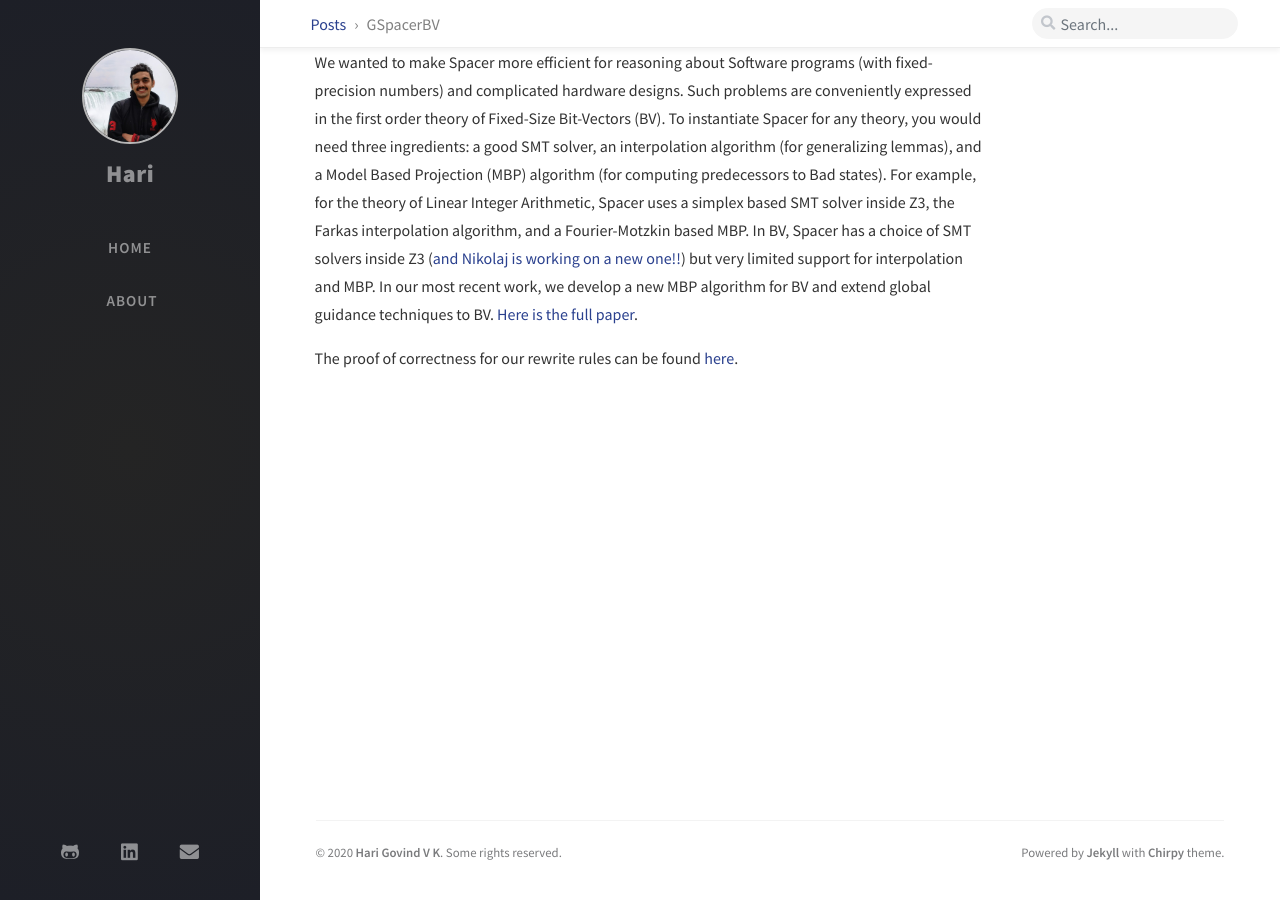
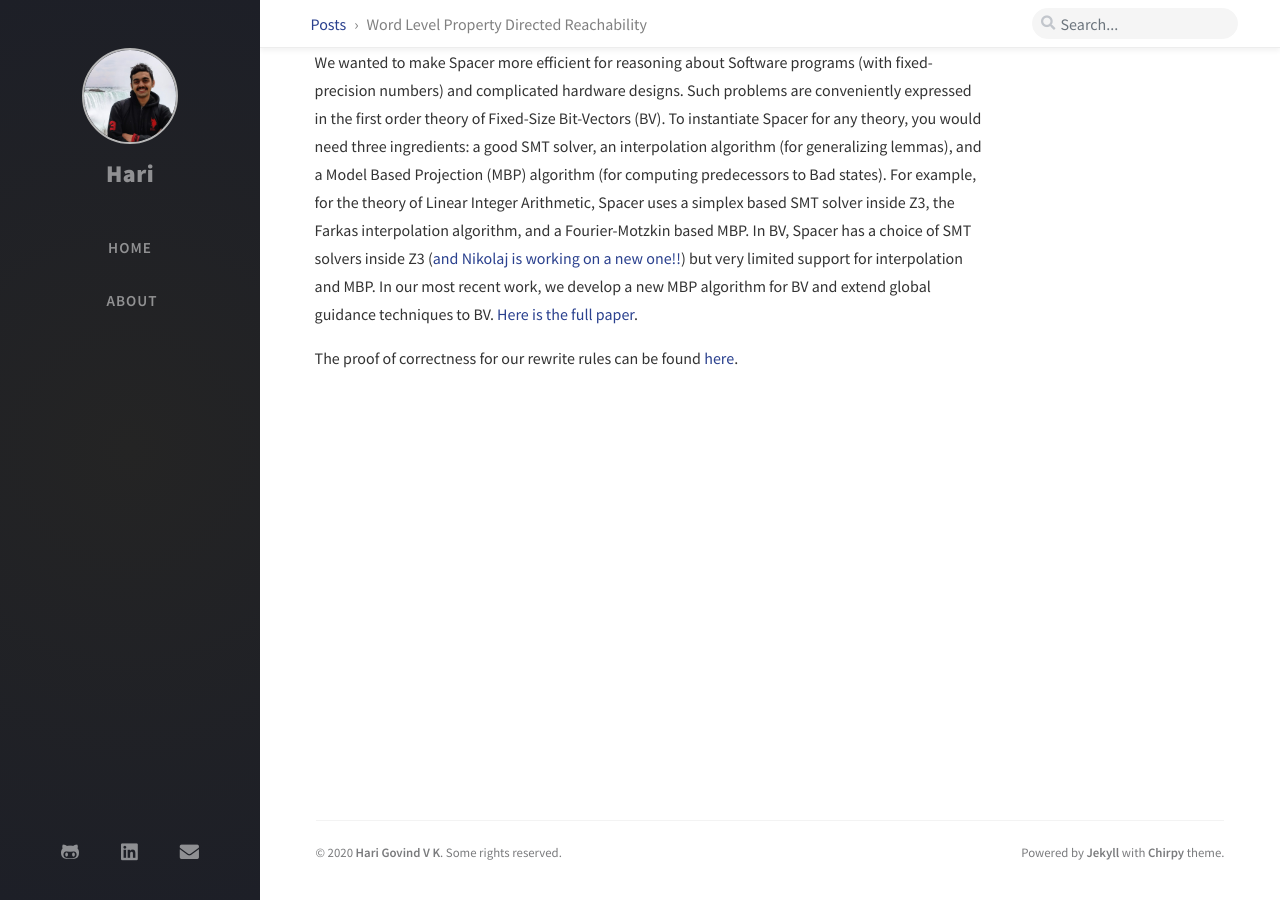
Before and after one commit to hgvk94/hgvk94.github.io, a Jekyll site: the page built from _posts/2020-08-13-gspacerbv.md, in a window 1280 px wide. Built offline with Jekyll 4.4.1, drawn with Linux system fonts in a browser that asks for light colours; nearby versions of some CDN libraries; comment, search, counter and statistics services are not loaded.

Commit message:
change title

```diff
--- a/_posts/2020-08-13-gspacerbv.md
+++ b/_posts/2020-08-13-gspacerbv.md
@@ -1,7 +1,7 @@
 ---
 layout: page
 pin: true
-title:  GSpacerBV
+title:  Word Level Property Directed Reachability
 date:   2020-05-14 00:17:06 -0400
 permalink: /gspacerbv/
 visible: 1
```
